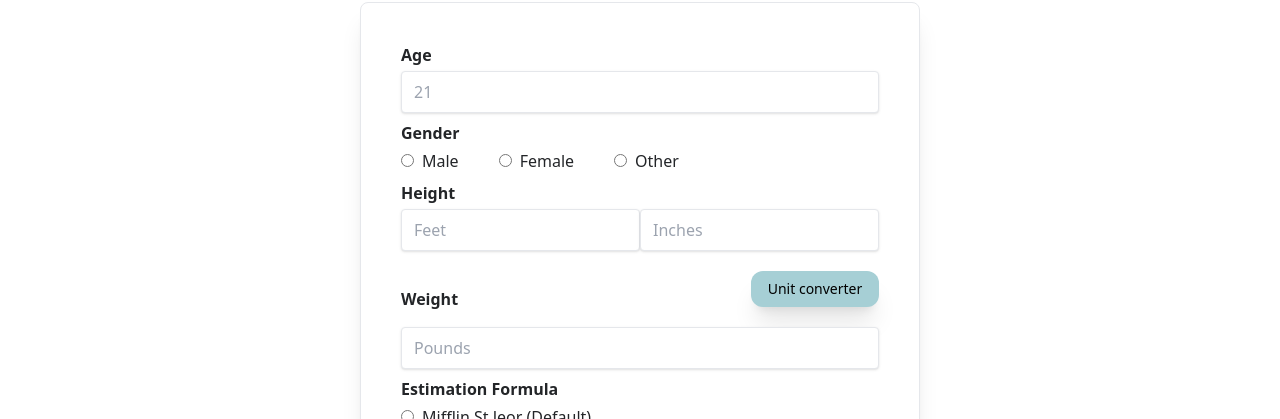
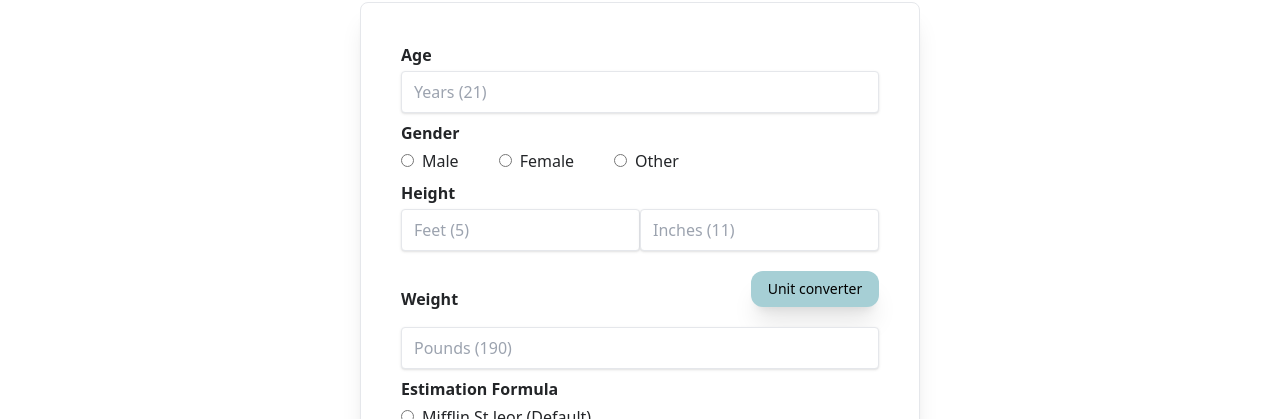
Before and after one commit to Ahljenn/metabolite, a Next.js app: page /bmr in a window 1280 px wide. Shown: the part 266-685 px from the top of the page. Built offline with nearby package versions, Linux system fonts and the light colour scheme.

Commit message:
updated accessibility for placeholders

```diff
--- a/components/features/BmrCalculator.tsx
+++ b/components/features/BmrCalculator.tsx
@@ -14,7 +14,7 @@ const BmrCalculator: React.FC = (): JSX.Element => {
     <div className="mt-10 flex justify-center mb-[10rem]">
       <section className="w-full sm:w-[35rem] border p-10 sm:rounded-lg shadow-xl">
         <h1 className="font-bold mb-1">Age</h1>
-        <input type="number" placeholder="21"></input>
+        <input type="number" placeholder="Years (21)"></input>
 
         <h1 className="font-bold mt-2 mb-1">Gender</h1>
         <form>
@@ -34,8 +34,8 @@ const BmrCalculator: React.FC = (): JSX.Element => {
 
         <h1 className="font-bold mt-2 mb-1">Height</h1>
         <div className="flex">
-          <input type="number" placeholder="Feet"></input>
-          <input type="number" placeholder="Inches"></input>
+          <input type="number" placeholder="Feet (5)"></input>
+          <input type="number" placeholder="Inches (11)"></input>
         </div>
 
         <div className="mt-5 flex justify-between items-center">
@@ -48,7 +48,7 @@ const BmrCalculator: React.FC = (): JSX.Element => {
             </button>
           </span>
         </div>
-        <input type="number" placeholder="Pounds"></input>
+        <input type="number" placeholder="Pounds (190)"></input>
         <h1 className="font-bold mt-2 mb-1">Estimation Formula</h1>
 
         <form>
```
